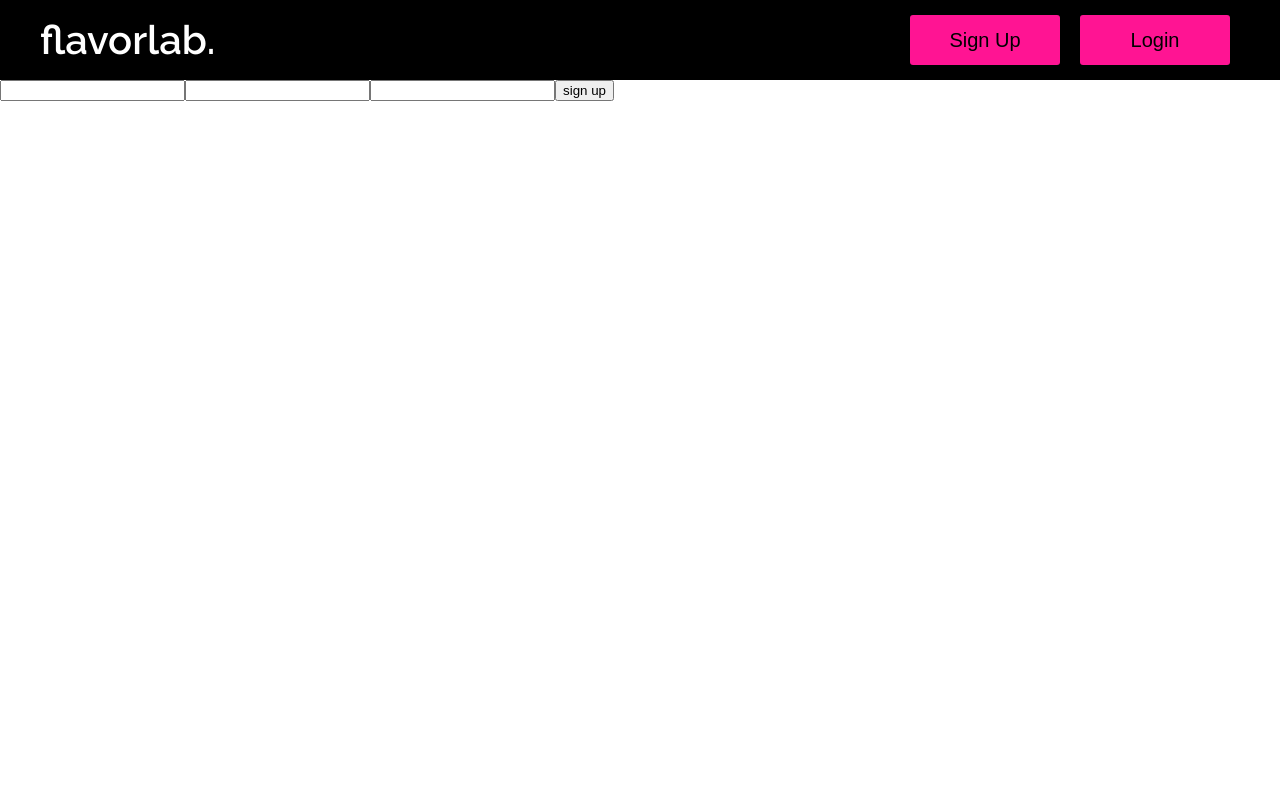
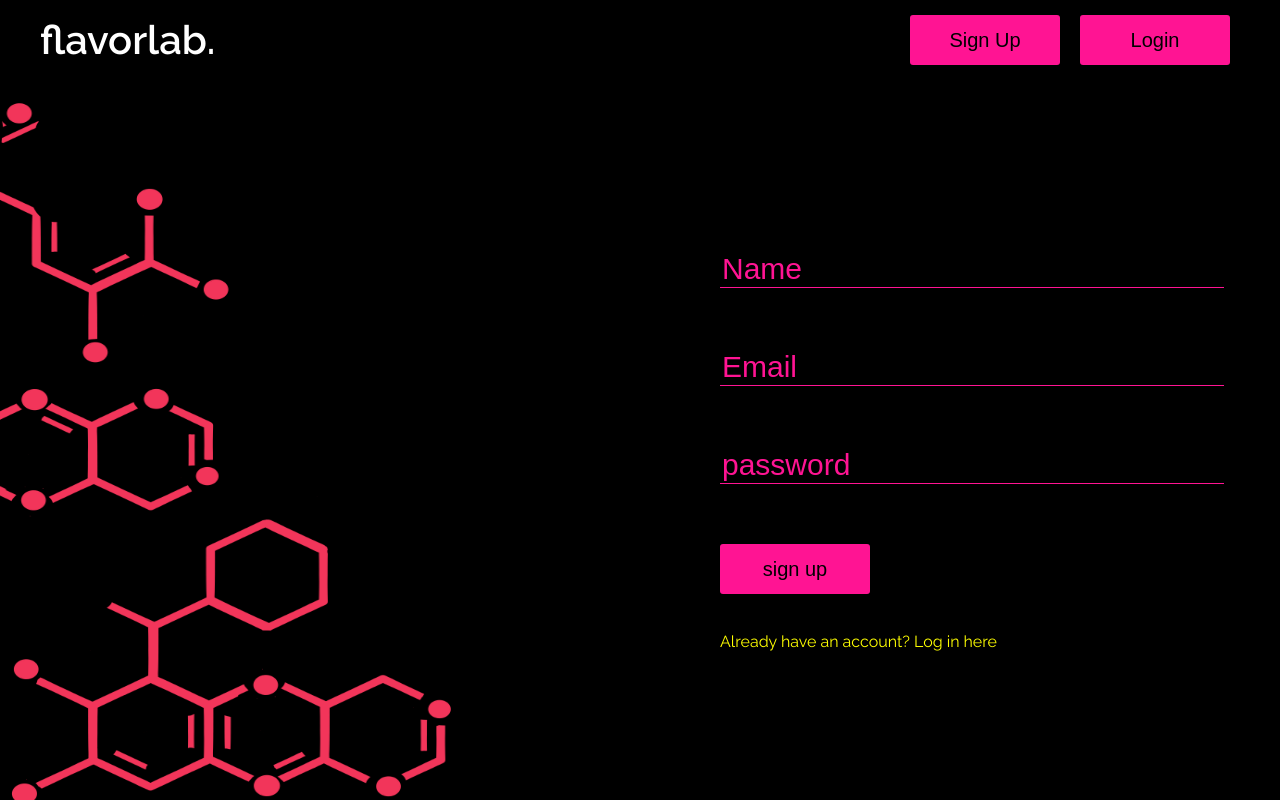
Before and after one commit to djnosey/FlavorLab-3-frontend, a React (Create React App) app: page /signup in a window 1280 px wide. Built offline with nearby package versions, Linux system fonts and the light colour scheme; no server answers.

Commit message:
style sign up page

```diff
--- a/src/App.css
+++ b/src/App.css
@@ -166,7 +166,6 @@ body {
 .home__text-container {
   display: flex;
   flex: 7;
-  height: 100vh - 100px;
   width: 900px;
   margin: auto;
   flex-direction: column;
@@ -198,8 +197,16 @@ body {
 .primary__container {
   display: flex;
   justify-content: space-between;
+  align-items: center;
   margin: 0 auto;
   width: 90%;
+  height: calc(100% - 80px);
+}
+
+.primary__left {
+  display: flex;
+  flex-direction: column;
+  align-items: center;
 }
 
 /*FLAROUR PAIRING PAGE BASIC CSS*/
@@ -218,8 +225,9 @@ body {
 
 .login-container {
   background-color: black;
-  height: 91vh;
+  height: calc(100% - 80px);
   display: flex;
+  width: 100vw;
 }
 
 /*RESULTS PAGE BASIC CSS*/
--- a/src/PageStyles/Login.css
+++ b/src/PageStyles/Login.css
@@ -4,8 +4,8 @@
   background-color: black;
   outline: none;
   width: 500px;
-  height: 40px;
-  font-size: 40px;
+  height: 35px;
+  font-size: 30px;
   margin: 20px;
   margin-bottom: 40px;
   color: deeppink;
@@ -19,7 +19,7 @@
 .login__form {
   display: flex;
   flex-direction: column;
-  margin-top: 250px;
+  margin-top: 150px;
   margin-left: 100px;
   color: deeppink;
 }
--- a/src/components/IngredientInfo/ingredientInfo.css
+++ b/src/components/IngredientInfo/ingredientInfo.css
@@ -3,7 +3,6 @@
   flex-direction: column;
   padding: 40px;
   border-radius: 10px;
-  margin-top: 40px;
 }
 
 .ingredientInfo__top {
--- a/src/components/Picker/ScrollPicker.js
+++ b/src/components/Picker/ScrollPicker.js
@@ -6,7 +6,15 @@ class ScrollPicker extends Component {
     super(props);
     this.state = {
       valueGroups: {
-        title: "Alliums",
+        title: [
+          "Alliums",
+          "Asparagus",
+          "Artichoke",
+          "Avocado",
+          "Beef",
+          "Beetroot",
+          "Berry",
+        ],
       },
       optionGroups: {
         title: [
@@ -71,7 +79,6 @@ class ScrollPicker extends Component {
     };
   }
 
-  // Update the value in response to user picking event
   handleChange = (name, value) => {
     this.setState(({ valueGroups }) => ({
       valueGroups: {
--- a/src/pages/Login.js
+++ b/src/pages/Login.js
@@ -1,6 +1,6 @@
 import React, { useState, useEffect } from "react";
 import { withAuth } from "./../context/auth-context";
-import { motion } from "framer-motion";
+import { motion, AnimatePresence } from "framer-motion";
 import mollecules from "./../images/file (1).png";
 import "./../PageStyles/Login.css";
 
@@ -23,11 +23,13 @@ function Login(props) {
       <div className="home__image-container">
         <img className="home__image" src={mollecules} alt="logo" />
       </div>
-      <div className="login__form">
+      <AnimatePresence>
+        <div key="54321" className="login__form">
           <motion.form
             initial={{ x: "250vw" }}
             animate={{ x: 0 }}
-          transition={{ type: "spring", delay: 1, duration: 1.2 }}
+            exit={{ x: "250vw" }}
+            transition={{ type: "spring", delay: 0.6, duration: 1.2 }}
             onSubmit={handleSubmit}
           >
             <input
@@ -39,6 +41,7 @@ function Login(props) {
               autoComplete="email"
               placeholder="Email"
             />
+            <br />
             <input
               className="login__input"
               type="password"
@@ -59,15 +62,17 @@ function Login(props) {
               Log in
             </motion.button>
             <motion.p
+              exit={{ x: "250vw" }}
               initial={{ opacity: 0 }}
               animate={{ opacity: 1 }}
-            transition={{ delay: 3, duration: 1 }}
+              transition={{ delay: 2, duration: 1 }}
               className="login__p"
             >
               Don't have an account yet? Sign up here
             </motion.p>
           </motion.form>
         </div>
+      </AnimatePresence>
 
       <div>
         {error.includes("401") ? (
--- a/src/pages/Signup.js
+++ b/src/pages/Signup.js
@@ -1,6 +1,9 @@
 import React, { useState, useEffect } from "react";
 import { withAuth } from "./../context/auth-context";
-import { motion } from "framer-motion";
+import { motion, AnimatePresence } from "framer-motion";
+import mollecules from "./../images/file (1).png";
+
+import "./../PageStyles/Login.css";
 
 function Signup(props) {
   const [name, setName] = useState("");
@@ -18,31 +21,66 @@ function Signup(props) {
   };
 
   return (
-    <motion.div animate={{ opacity: 1 }} exit={{ opacity: 0 }}>
-      <form onSubmit={handleSubmit}>
+    <div className="login-container">
+      <div className="home__image-container">
+        <img className="home__image" src={mollecules} alt="logo" />
+      </div>
+      <AnimatePresence>
+        <motion.form
+          key="12345"
+          initial={{ x: "250vw" }}
+          animate={{ x: 0 }}
+          exit={{ x: "250vw" }}
+          transition={{ type: "spring", delay: 0.6, duration: 1.2 }}
+          className="login__form"
+          onSubmit={handleSubmit}
+        >
           <input
+            className="login__input"
             type="text"
             value={name}
             name="name"
             onChange={(e) => setName(e.target.value)}
             autoComplete="name"
+            placeholder="Name"
           />
           <input
+            className="login__input"
             type="email"
             value={email}
             name="email"
             onChange={(e) => setEmail(e.target.value)}
             autoComplete="email"
+            placeholder="Email"
           />
           <input
+            className="login__input"
+            placeholder="password"
             type="password"
             value={password}
             name="password"
             autoComplete="current-password"
             onChange={(e) => setPassword(e.target.value)}
           />
-        <button>sign up</button>
-      </form>
+          <motion.button
+            whileHover={{
+              scale: 1.1,
+              boxShadow: "0px 0px 11px 1px rgba(255,20,147,1)",
+            }}
+            className="login__button navbar__button"
+          >
+            sign up
+          </motion.button>
+          <motion.p
+            initial={{ opacity: 0 }}
+            animate={{ opacity: 1 }}
+            transition={{ delay: 2, duration: 1 }}
+            className="login__p"
+          >
+            Already have an account? Log in here
+          </motion.p>
+        </motion.form>
+      </AnimatePresence>
       <div>
         {error.includes("401") ? (
           <p>that email address is already in use!</p>
@@ -52,7 +90,7 @@ function Signup(props) {
           <p>I think you forgot to fill in the form!</p>
         ) : null}
       </div>
-    </motion.div>
+    </div>
   );
 }
 
```
Lines whose indentation alone changed are shown as unchanged.
